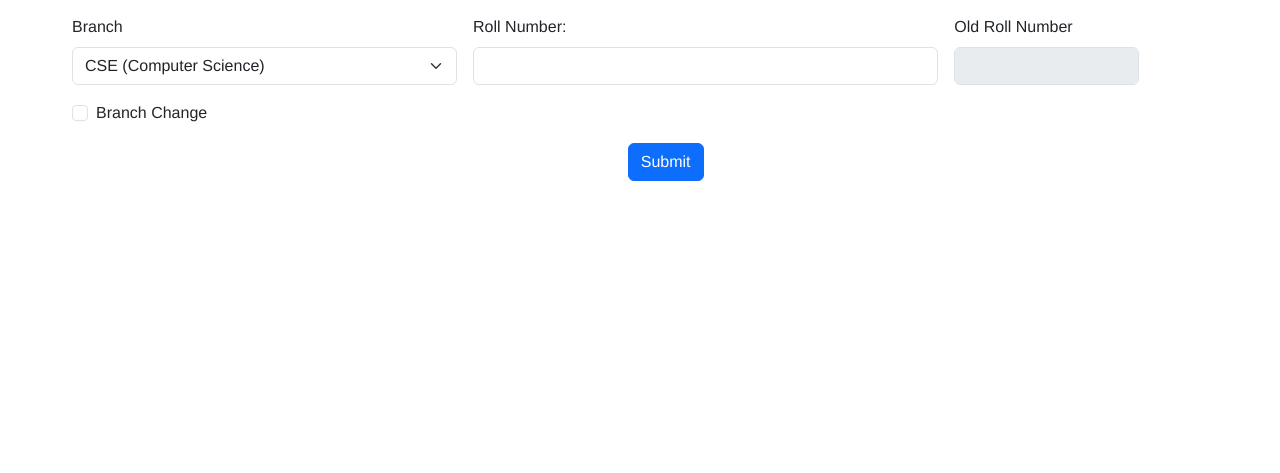
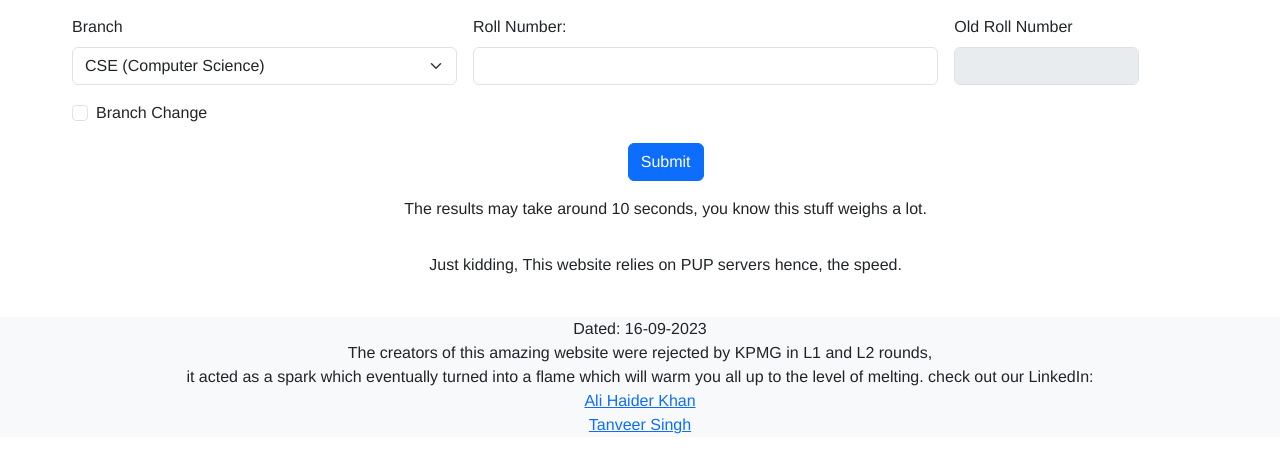
Before and after one commit to ahkhaider-10/UcoeResults, a plain HTML site: page index.html in a window 1280 px wide. Shown: the part 123-596 px from the top of the page. Drawn offline with nearby package versions, Linux system fonts and the light colour scheme.

Commit message:
Update index.html
Added footer (contact details) and a gentle 'please wait' note.

```diff
--- a/index.html
+++ b/index.html
@@ -47,6 +47,9 @@
             <div class="col-12 d-flex justify-content-center">
                 <button type="submit" class="btn btn-primary" >Submit</button>
             </div>
+            <br>
+            <p align="center">The results may take around 10 seconds, you know this stuff weighs a lot.</p>
+            <p align="center">Just kidding, This website relies on PUP servers hence, the speed. </p>
         </form>
     </div>
     <br>
@@ -69,5 +72,11 @@
     </div>
     <script src="main.js"></script>
 </body>
-
+<footer style="background-color: #f8f9fa;" align = "center">
+    Dated: 16-09-2023 <br>The creators of this amazing website were rejected by KPMG in L1 and L2 rounds, <br>it acted as a spark which eventually turned into a flame which will warm you all up to the level of melting.
+    check out our LinkedIn: <br>
+    <a href="https://www.linkedin.com/in/ali-haider-khan-786900210/" target="_blank">Ali Haider Khan</a>
+    <br>
+    <a href="https://www.linkedin.com/in/tanveer-singh-223214264/" target="_blank">Tanveer Singh</a>
+</footer>
 </html>
```
